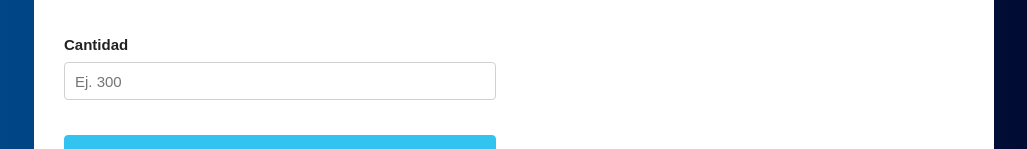
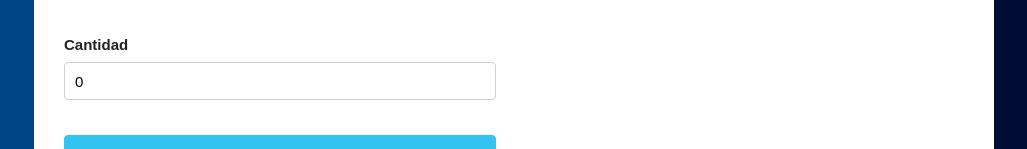
Before and after one commit to UrielQuiroz/BudgetControl, a React (Create React App) app in the folder presupuesto/: page / in a window 1280 px wide. Both pictures are taken after typing "5" into the empty fields and a click on the input "Definir presupuesto". Shown: the part 274-423 px from the top of the page, without its empty margins (126-1153 px from the left). Built offline with nearby package versions, Linux system fonts and the light colour scheme.

Commit message:
State gasto y cantidad
Se creo un useState para obtener el nombre del gasto y otro para la cantidad del gasto

```diff
--- a/presupuesto/src/components/Formulario.jsx
+++ b/presupuesto/src/components/Formulario.jsx
@@ -1,6 +1,10 @@
-import React from "react";
+import React, { useState } from "react";
 
 const Formulario = () => {
+
+    const [ nombregasto, guardarNombreGasto] = useState('');
+    const [ cantidad, guardarCantidad ] = useState(0);
+
   return (
     <form>
       <h2>Agrega tus gastos aquí</h2>
@@ -11,6 +15,8 @@ const Formulario = () => {
           type="text"
           className="u-full-width"
           placeholder="Ej. Transporte"
+          value={nombregasto}
+          onChange={ e => guardarNombreGasto(e.target.value) }
         />
       </div>
 
@@ -20,6 +26,8 @@ const Formulario = () => {
           type="number"
           className="u-full-width"
           placeholder="Ej. 300"
+          value={cantidad}
+          onChange={ e => guardarCantidad( parseInt(e.target.value, 10)) }
         />
       </div>
 
```
